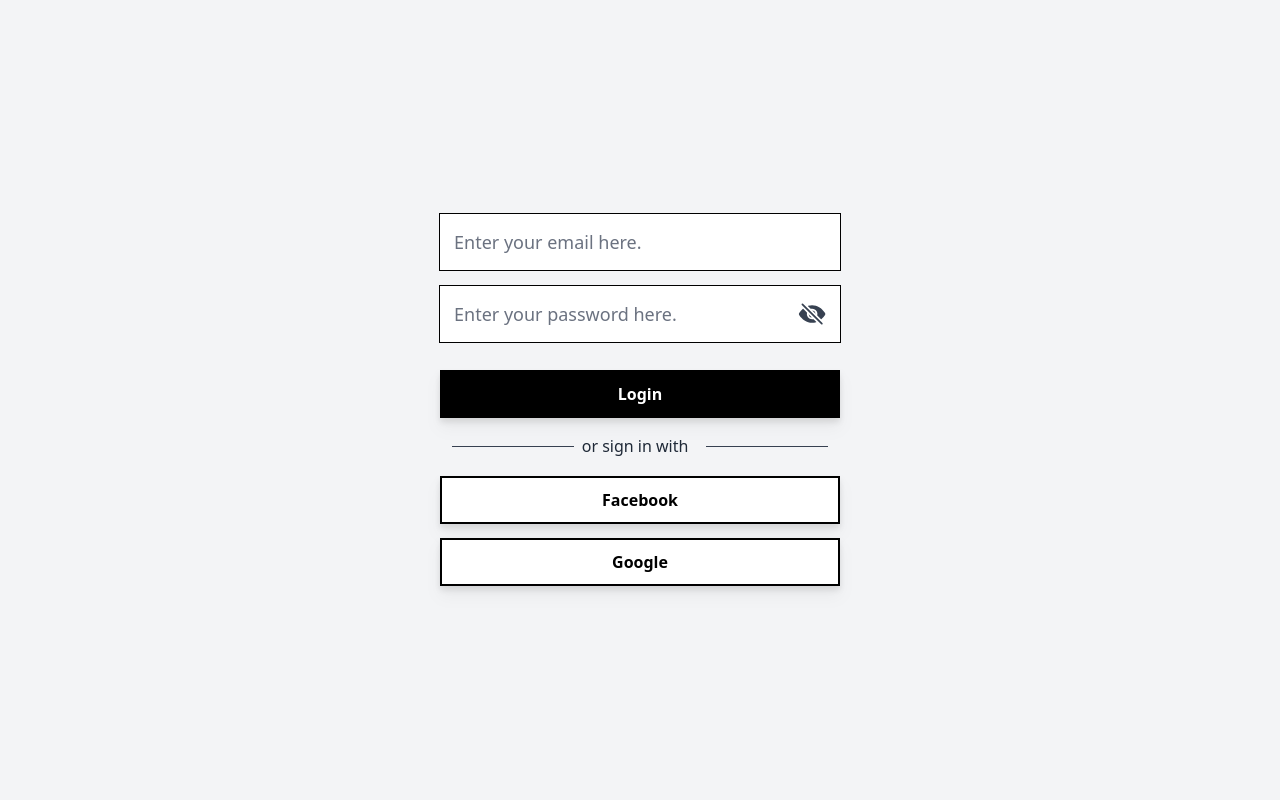
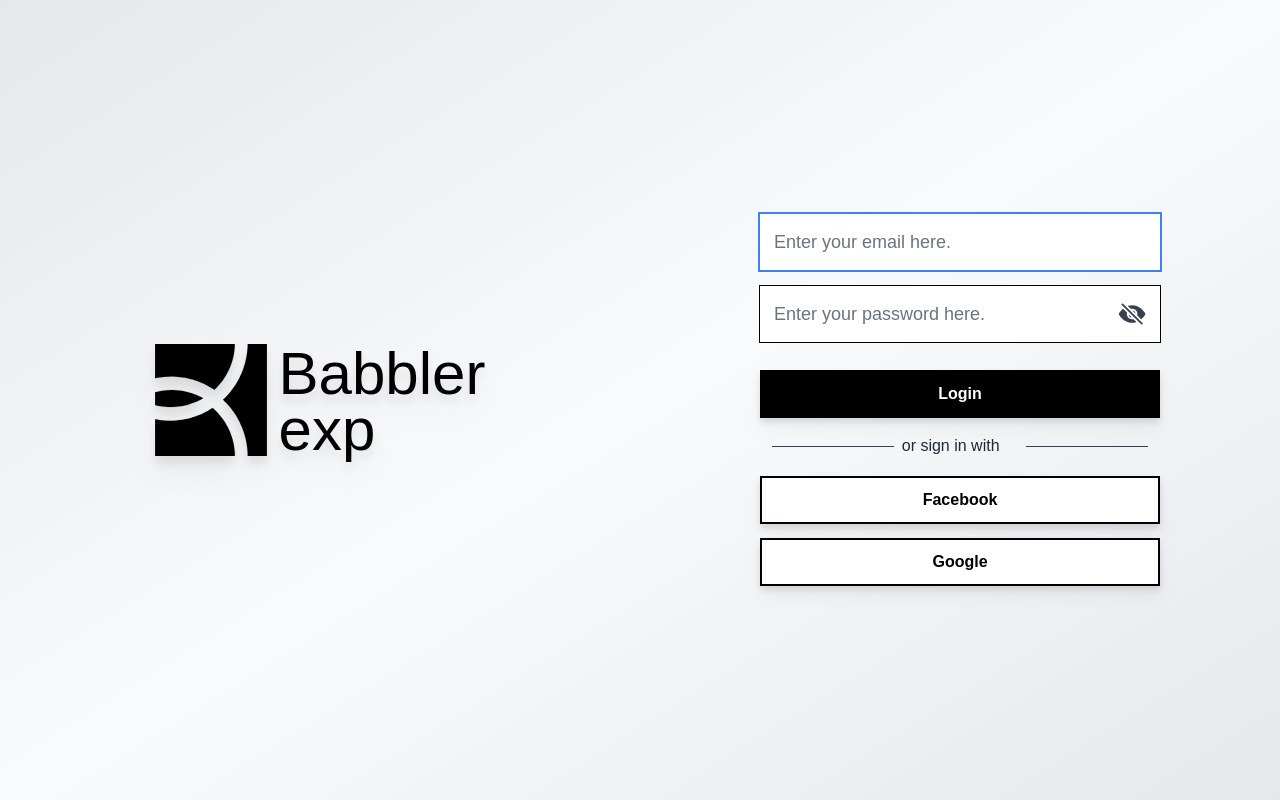
Before and after one commit to Wrufesh/identity_provider_webcli, a React (Create React App) app: page /login in a window 1280 px wide. Built offline with nearby package versions, Linux system fonts and the light colour scheme.

Commit message:
Login page, some reusable components and layouts made

```diff
--- a/src/App.tsx
+++ b/src/App.tsx
@@ -7,6 +7,8 @@ import {
 } from "react-router-dom";
 
 import Login from './Login'
+import AppShell from "./components/layouts/AppShell"
+import HomePage from "./pages/Home"
 
 export default function App() {
   return (
@@ -16,6 +18,9 @@ export default function App() {
           <Route path="/login">
             <Login />
           </Route>
+          <Route path="/">
+            <AppShell defaultSlot={<HomePage />}></AppShell>
+          </Route>
         </Switch>
       </div>
     </Router>
--- /dev/null
+++ b/src/Home.tsx
@@ -0,0 +1 @@
+import { Component, ReactElement } from "react";
--- a/src/Login.tsx
+++ b/src/Login.tsx
@@ -2,6 +2,7 @@ import { Component } from 'react';
 
 import { ReactComponent as Eye } from 'icons/eye.svg'
 import { ReactComponent as EyeOff } from 'icons/eye-off.svg'
+import { ReactComponent as BabblerLogo } from 'icons/babbler-exp-logo.svg'
 
 import InputField from 'components/InputField';
 import Button from 'components/Button';
@@ -26,8 +27,21 @@ class Login extends Component<MyProps, MyState> {
     }
 
     render() {
-        return <div className="w-full h-screen flex justify-center items-center bg-gray-100">
-            <div className="p-6 w-2/3 max-w-md">
+        return <div className=" bg-gradient-to-br from-gray-200 via-gray-50 to-gray-200">
+            <div className="container mx-auto w-full h-screen flex justify-center items-center">
+                <div className="w-1/2">
+
+                    <div className="flex justify-center items-center  filter drop-shadow-xl">
+                        <BabblerLogo className="w-28 h-28 fill-current" />
+                        <div className="flex-col">
+                            <p className="pl-3 h-14 text-6xl font-medium">Babbler</p>
+                            <p className="pl-3 h-14 text-6xl font-medium">exp</p>
+                        </div>
+                    </div>
+                </div>
+
+                <div className="w-1/2 flex justify-center items-center">
+                    <div className="p-6 w-full max-w-md">
                         <div className="flex flex-col py-2">
                             {/* <p className="pb-3 text-3xl font-semibold">Sign in</p> */}
                             <InputField
@@ -35,6 +49,7 @@ class Login extends Component<MyProps, MyState> {
                                 value={this.state.email}
                                 onChange={(value: string) => this.setState({ email: value })}
                                 placeholder="Enter your email here."
+                                autofocus={true}
                             />
 
                         </div>
@@ -63,6 +78,8 @@ class Login extends Component<MyProps, MyState> {
                         <Button className="my-2 h-12 transition duration-500 transform hover:-translate-y-1 hover:scale-101" label="Google" colorClass="black" outline={true} />
                     </div>
                 </div>
+            </div>
+        </div>
     }
 }
 
--- a/src/components/InputField.tsx
+++ b/src/components/InputField.tsx
@@ -6,6 +6,7 @@ type MyProp = {
     onChange?: Function;
     controlSlot?: ReactElement;
     placeholder?: string;
+    autofocus?: Boolean
 };
 type MyState = {
     value: string;
@@ -30,6 +31,7 @@ class InputField extends Component<MyProp, MyState>{
                 className="p-2 w-full h-full focus:outline-none text-lg placeholder-gray-500 bg-white"
                 onChange={this.onChange}
                 placeholder={this.props.placeholder? this.props.placeholder : ''}
+                autoFocus={!!this.props.autofocus}
             />
             {this.props.controlSlot && this.props.controlSlot}
         </div>
--- /dev/null
+++ b/src/components/layouts/AppShell.tsx
@@ -0,0 +1,38 @@
+import { Component, ReactElement, ReactNode } from 'react';
+import { ReactComponent as BabblerLogo } from 'icons/babbler-exp-logo.svg'
+
+type MyProps = {
+    defaultSlot: ReactElement
+}
+class AppShell extends Component<MyProps, {}>{
+
+    render() {
+        return <div>
+            <div className="h-16 w-full bg-gray-300">
+                <div className="container mx-auto h-full">
+                    <div className="flex items-center h-full">
+                        <div>
+                            <BabblerLogo className="h-12 w-12" />
+                        </div>
+                        <div className="mx-3">
+                            Services
+                        </div>
+                        <div className="mx-3">
+                            Contact Us
+                        </div>
+                        <div className="flex-1"></div>
+                        <div className="mx-3">
+                            User Info
+                        </div>
+                        <div className="mx-3">Menu</div>
+                    </div>
+                </div>
+            </div>
+            <div className="container mx-auto">
+                <div>{this.props.defaultSlot}</div>
+            </div>
+        </div>
+    }
+}
+
+export default AppShell
--- /dev/null
+++ b/src/components/layouts/Auth.tsx
@@ -0,0 +1,51 @@
+import { Component, ReactElement } from 'react';
+
+import { ReactComponent as Eye } from 'icons/eye.svg'
+import { ReactComponent as EyeOff } from 'icons/eye-off.svg'
+import { ReactComponent as BabblerLogo } from 'icons/babbler-exp-logo.svg'
+
+import InputField from 'components/InputField';
+import Button from 'components/Button';
+
+type MyProps = {
+    defautSlot: ReactElement
+};
+type MyState = {
+    showPassword: Boolean;
+    email: string;
+    password: string;
+};
+
+class Login extends Component<MyProps, MyState> {
+    state: MyState = {
+        showPassword: false,
+        email: '',
+        password: ''
+    }
+
+    toggleShowPassword = (): void => {
+        this.setState(
+            { showPassword: !this.state.showPassword })
+    }
+
+    render() {
+        return <div className=" bg-gradient-to-br from-gray-200 via-gray-50 to-gray-200">
+            <div className="container mx-auto w-full h-screen flex justify-center items-center">
+                <div className="w-1/2">
+
+                    <div className="flex justify-center items-center  filter drop-shadow-xl">
+                        <BabblerLogo className="w-28 h-28 fill-current" />
+                        <div className="flex-col">
+                            <p className="pl-3 h-14 text-6xl font-medium">Babbler</p>
+                            <p className="pl-3 h-14 text-6xl font-medium">exp</p>
+                        </div>
+                    </div>
+                </div>
+
+                {this.props.defautSlot}
+            </div>
+        </div>
+    }
+}
+
+export default Login;
--- /dev/null
+++ b/src/pages/Home.tsx
@@ -0,0 +1,9 @@
+import { Component, ReactNode  } from "react";
+
+class Home extends Component <{}, {}> {
+    render(): ReactNode {
+        return <div>This is home page</div>
+    }
+}
+
+export default Home
--- a/tailwind.config.js
+++ b/tailwind.config.js
@@ -1,17 +1,21 @@
+const colors = require('tailwindcss/colors')
+
 module.exports = {
   purge: ['./src/**/*.{js,jsx,ts,tsx}', './public/index.html'],
   darkMode: false, // or 'media' or 'class'
   theme: {
-    // colors: {
-    //   gray: colors.coolGray,
-    //   blue: colors.lightBlue,
-    //   red: colors.rose,
-    //   pink: colors.fuchsia,
-    // },
-    // fontFamily: {
-    //   sans: ['Graphik', 'sans-serif'],
-    //   serif: ['Merriweather', 'serif'],
-    // },
+    extend: {
+      colors: {
+        gray: colors.coolGray,
+        // blue: colors.lightBlue,
+        // red: colors.rose,
+        // pink: colors.fuchsia,
+      },
+    },
+    fontFamily: {
+      sans: ['Graphik', 'sans-serif'],
+      serif: ['Merriweather', 'serif'],
+    },
     // extend: {
     //   spacing: {
     //     '128': '32rem',
```
Also changed, not shown: src/icons/babbler-exp-logo.svg (added). Lines whose indentation alone changed are shown as unchanged.
